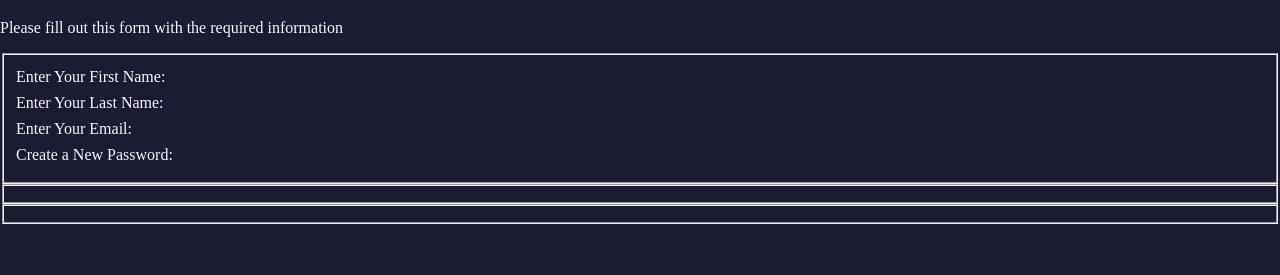
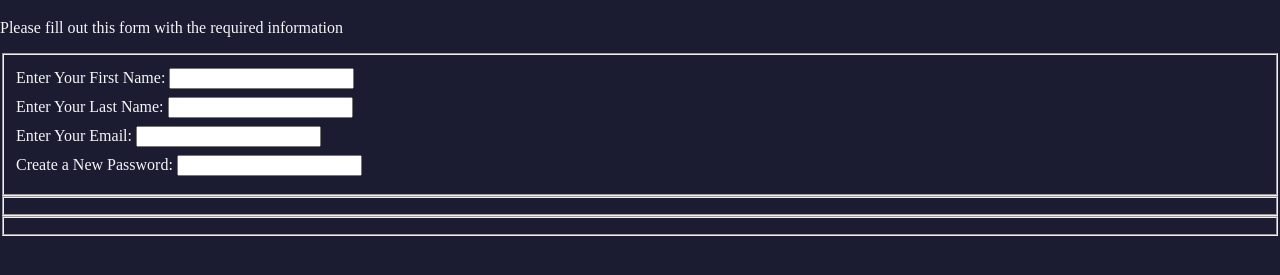
Before and after one commit to luis-jmtz/Simple-HTML-Form, a plain HTML site: page index.html in a window 1280 px wide. Shown: the part 61-336 px from the top of the page. Drawn offline with Linux system fonts and the light colour scheme.

Commit message:
complete fieldset 1

```diff
--- a/index.html
+++ b/index.html
@@ -10,10 +10,10 @@
     <p>Please fill out this form with the required information</p>
         <form method="post" action='https://register-demo.freecodecamp.org'>
             <fieldset>
-                <label>Enter Your First Name:</label>
-                <label>Enter Your Last Name:</label>
-                <label>Enter Your Email:</label>
-                <label>Create a New Password:</label>
+                <label for="first-name">Enter Your First Name: <input id="first-name" type="text" required /></label>
+                <label for="last-name">Enter Your Last Name: <input id="last-name" type="text" required /></label>
+                <label for="email">Enter Your Email: <input id="email" type="email" required /></label>
+                <label for="new-password">Create a New Password: <input id="new-password" type="password" pattern="[a-z0-5]{8,}" required /></label>
             </fieldset>
             <fieldset></fieldset>
             <fieldset></fieldset>
```
